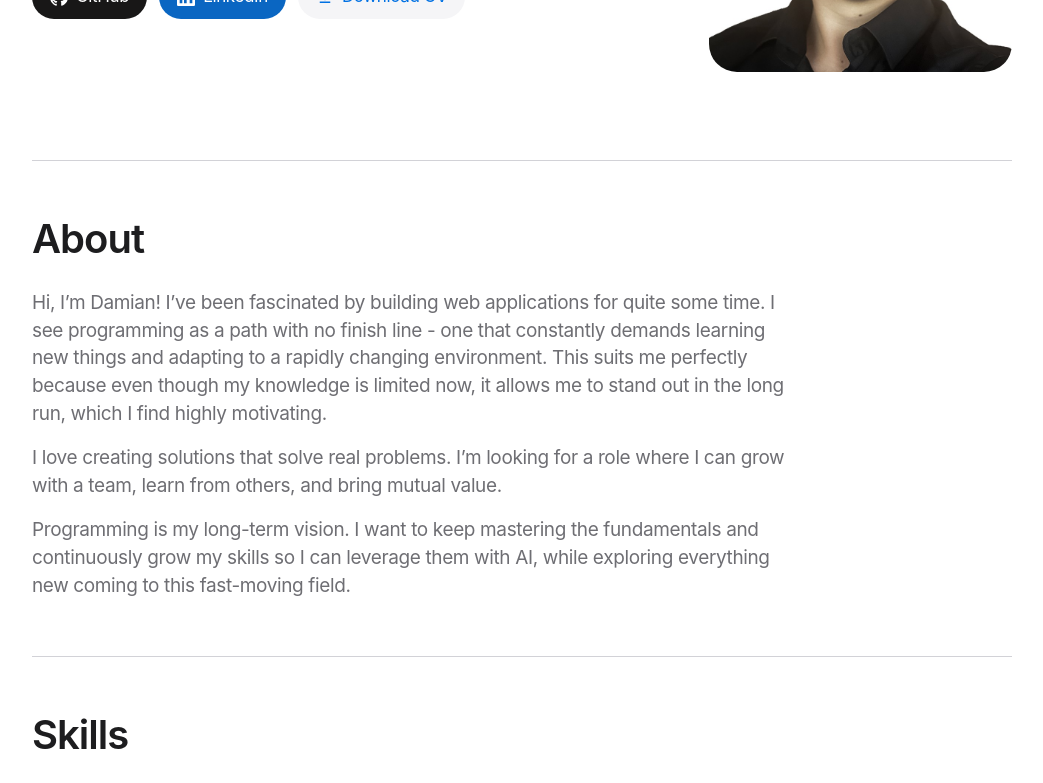
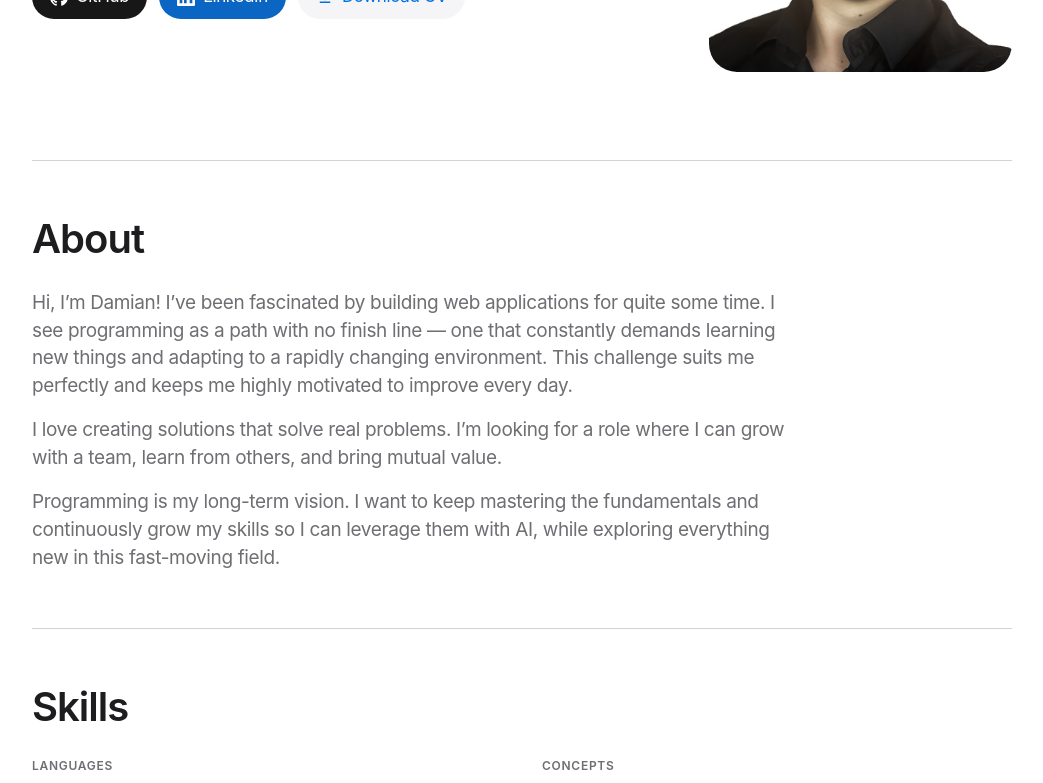
Before and after one commit to WujecDamian/WujecDamian-Portfolio, a React (Vite) app: page / in a window 1280 px wide. Shown: the part 448-1231 px from the top of the page, without its empty margins (118-1161 px from the left). Built offline with nearby package versions, Linux system fonts and the light colour scheme.

Commit message:
refactor: enhance about section text for clarity and motivation

```diff
--- a/src/i18n/en.ts
+++ b/src/i18n/en.ts
@@ -24,9 +24,9 @@ export const en = {
   },
   about: {
     heading: "About",
-    p1: "Hi, I’m Damian! I’ve been fascinated by building web applications for quite some time. I see programming as a path with no finish line - one that constantly demands learning new things and adapting to a rapidly changing environment. This suits me perfectly because even though my knowledge is limited now, it allows me to stand out in the long run, which I find highly motivating.",
+    p1: "Hi, I’m Damian! I’ve been fascinated by building web applications for quite some time. I see programming as a path with no finish line — one that constantly demands learning new things and adapting to a rapidly changing environment. This challenge suits me perfectly and keeps me highly motivated to improve every day.",
     p2: "I love creating solutions that solve real problems. I’m looking for a role where I can grow with a team, learn from others, and bring mutual value.",
-    p3: "Programming is my long-term vision. I want to keep mastering the fundamentals and continuously grow my skills so I can leverage them with AI, while exploring everything new coming to this fast-moving field.",
+    p3: "Programming is my long-term vision. I want to keep mastering the fundamentals and continuously grow my skills so I can leverage them with AI, while exploring everything new in this fast-moving field.",
   },
   skills: {
     heading: "Skills",
```
